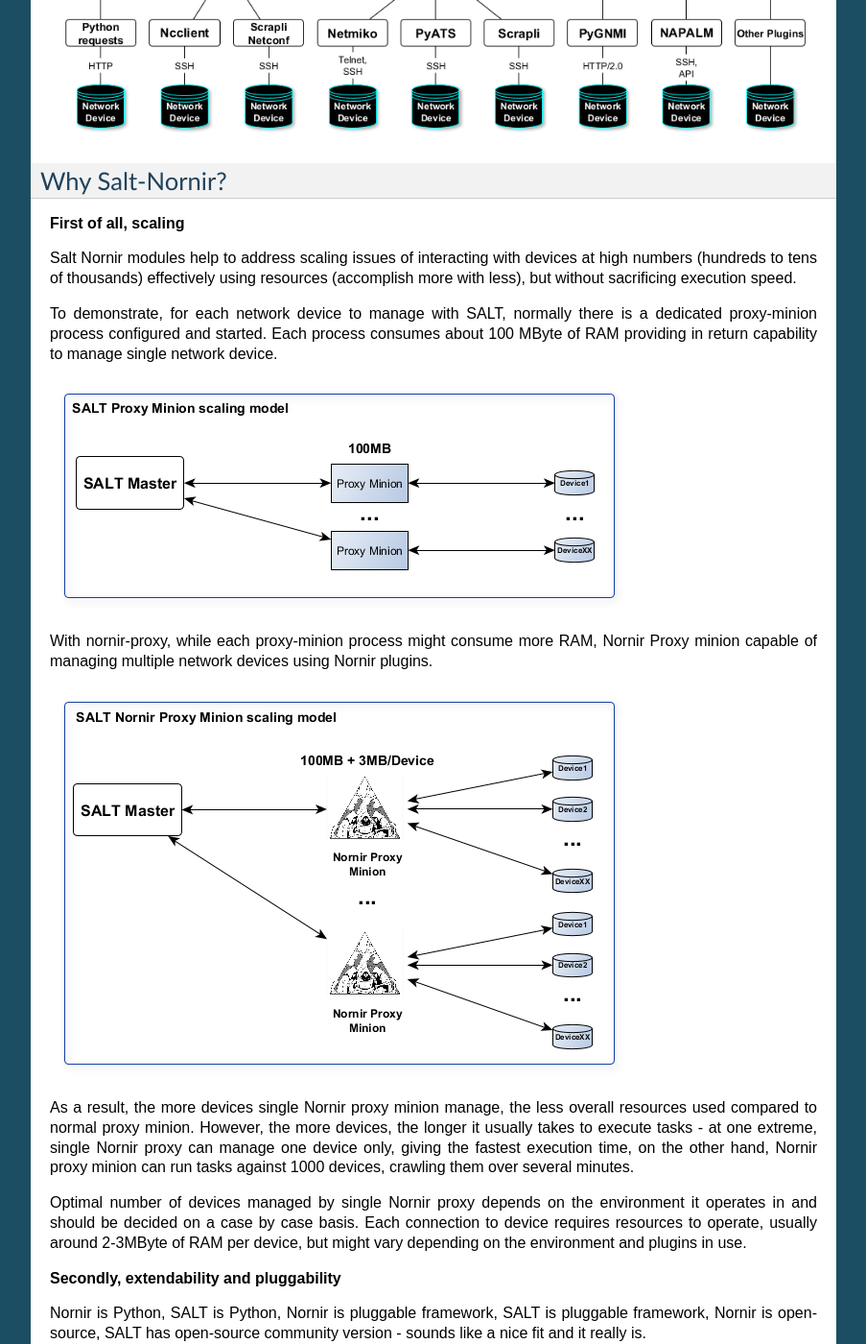
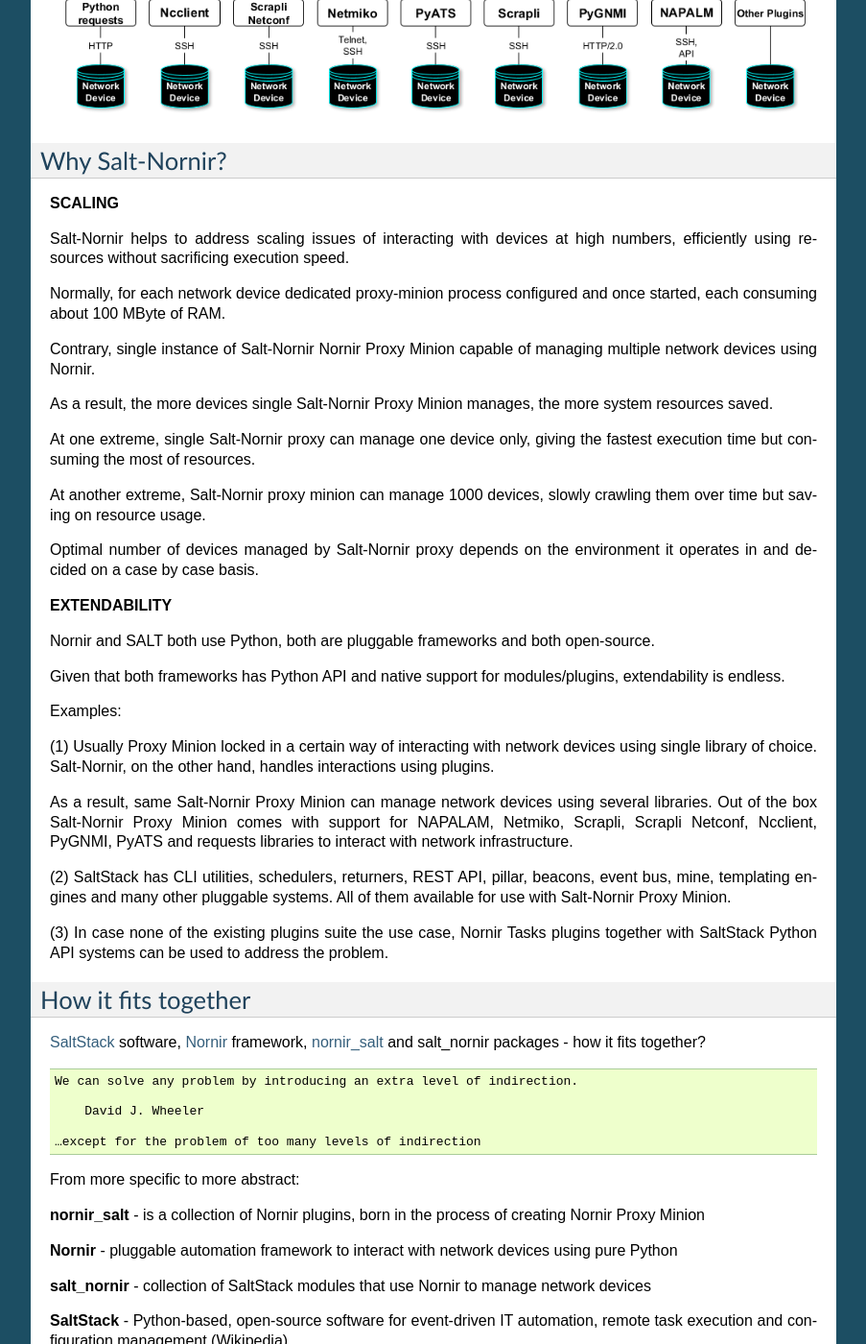
Before and after one commit to dmulyalin/salt-nornir, a Sphinx documentation site: the page built from docs/source/Overview.rst, in a window 1280 px wide and 1400 px high, scrolled down 572 px. Shown: the whole window at 96% size, without its empty margins (198-1101 px from the left). Built offline with Sphinx 7.4.7, drawn with Linux system fonts in a browser that asks for light colours; some of the changed text lies outside the part shown.

Commit message:
updated docs overview, updated inter process communication diagram with new architecture

```diff
--- a/docs/source/Overview.rst
+++ b/docs/source/Overview.rst
@@ -1,60 +1,59 @@
 Overview
 ########
 
-Nornir Proxy Minion is a collection of SaltStack modules and Nornir Plugins to
-interact with network devices using SaltStack command line interface utilities
-and Python API.
+Salt-Nornir is a `SaltStack Proxy Minion <https://saltproject.io/>`_ built for
+Network Automation using `Nornir framework <https://nornir.readthedocs.io/>`_.
 
 .. image:: ./_images/Nornir_proxy_minion_architecture_v2.png
 
 Why Salt-Nornir?
 ================
 
-**First of all, scaling**
+**SCALING**
 
-Salt Nornir modules help to address scaling issues of interacting with devices at high numbers
-(hundreds to tens of thousands) effectively using resources (accomplish more with less), but
-without sacrificing execution speed.
+Salt-Nornir helps to address scaling issues of interacting with devices at high numbers,
+efficiently using resources without sacrificing execution speed.
 
-To demonstrate, for each network device to manage with SALT, normally there is a
-dedicated proxy-minion process configured and started. Each process consumes about
-100 MByte of RAM providing in return capability to manage single network device.
+Normally, for each network device dedicated proxy-minion process configured
+and once started, each consuming about 100 MByte of RAM.
 
-.. image:: ./_images/overview_usual_proxy-minion_architecture.png
+Contrary, single instance of Salt-Nornir Nornir Proxy Minion capable of managing multiple
+network devices using Nornir.
 
-With nornir-proxy, while each proxy-minion process might consume more RAM, Nornir Proxy minion
-capable of managing multiple network devices using Nornir plugins.
+As a result, the more devices single Salt-Nornir Proxy Minion manages, the more system
+resources saved.
 
-.. image:: ./_images/overview_nornir_proxy-minion_architecture.png
+At one extreme, single Salt-Nornir proxy can manage one device only, giving the fastest
+execution time but consuming the most of resources.
 
-As a result, the more devices single Nornir proxy minion manage, the less overall resources
-used compared to normal proxy minion. However, the more devices, the longer it usually takes
-to execute tasks - at one extreme, single Nornir proxy can manage one device only, giving the
-fastest execution time, on the other hand, Nornir proxy minion can  run tasks against 1000
-devices, crawling them over several minutes.
+At another extreme, Salt-Nornir proxy minion can manage 1000 devices, slowly crawling
+them over time but saving on resource usage.
 
-Optimal number of devices managed by single Nornir proxy depends on the environment it operates in
-and should be decided on a case by case basis. Each connection to device requires resources to operate,
-usually around 2-3MByte of RAM per device, but might vary depending on the environment and plugins in use.
+Optimal number of devices managed by Salt-Nornir proxy depends on the environment it operates
+in and decided on a case by case basis.
 
-**Secondly, extendability and pluggability**
+**EXTENDABILITY**
 
-Nornir is Python, SALT is Python, Nornir is pluggable framework, SALT is pluggable
-framework, Nornir is open-source, SALT has open-source community version - sounds like a nice fit
-and it really is.
+Nornir and SALT both use Python, both are pluggable frameworks and both open-source.
 
-Given that both frameworks can expose themselves using Python and support modules/plugins,
-extendability is endless. Several examples:
+Given that both frameworks has Python API and native support for modules/plugins, extendability
+is endless.
 
-(1) Conventional Proxy Minion locked in a certain way of interacting with network
-devices, normally using single library of choice. Nornir, on the other hand, handles interactions
-via plugins. As a result same Nornir Proxy minion can use several plugins to interact with devices.
-As of now Norir Proxy Minion supports NAPALAM, Netmiko, Scrapli, Scrapli Netconf, Ncclient, PyGNMI
-and Python requests in addition to any other plugins that Nornir.
+Examples:
+
+(1) Usually Proxy Minion locked in a certain way of interacting with network devices using
+single library of choice. Salt-Nornir, on the other hand, handles interactions using plugins.
+
+As a result, same Salt-Nornir Proxy Minion can manage network devices using several libraries.
+Out of the box Salt-Nornir Proxy Minion comes with support for NAPALAM, Netmiko, Scrapli, Scrapli
+Netconf, Ncclient, PyGNMI, PyATS and requests libraries to interact with network infrastructure.
 
 (2) SaltStack has CLI utilities, schedulers, returners, REST API, pillar, beacons, event bus, mine,
-templating engines systems and many other pluggable systems. All of them available for use with
-Nornir Proxy Minion.
+templating engines and many other pluggable systems. All of them available for use with Salt-Nornir
+Proxy Minion.
+
+(3) In case none of the existing plugins suite the use case, Nornir Tasks plugins together with
+SaltStack Python API systems can be used to address the problem.
 
 How it fits together
 ====================
@@ -88,31 +87,25 @@
 How it works
 ============
 
-Wrapping Nornir in Salt Proxy Minion allows to run jobs against multiple endpoints. As a result, single
-proxy process can deliver configuration or retrieve state from multiple devices using various
-connection methods.
+Wrapping Nornir in Salt Proxy Minion allows to run jobs against multiple devices. Single proxy
+process can apply configuration or retrieve devices' state using Nornir plugins.
 
-Nornir Proxy supports devices' long running connections and shares access to devices with child
-processes. To facilitate efficient use of connection resources, proxy-minion designed to use queues for
-inter-process jobs communication.
+Salt-Nornir Proxy Minion controls and enables shared access to network devices resources using
+queues for child and main processes communication.
 
-This architecture helps avoid these problems:
+.. image:: ./_images/nornir_proxy_inter_process_communication_v1.png
 
-* If no long running connections exists to devices, each new task creates dedicated connections to devices, increasing overall execution time
-* Increase in the number of connections increases load on AAA system (Tacacs, Radius) as more tasks result in more authentication requests from devices
-
-.. image:: ./_images/nornir_proxy_inter_process_communication_v0.png
-
-Above architecture prone to these **drawbacks**:
+Above architecture assumes:
 
 * Double targeting required to narrow down tasks execution to a subset of hosts
-* In addition to knowing how pillar works, one will have to know how `Nornir inventory <https://nornir.readthedocs.io/en/3.0.0/tutorial/inventory.html>`_ structured to use
-  it effectively, as Nornir inventory integrated in proxy-minion pillar
-* Tasks executed sequentially one after another, if a lot of tasks scheduled simultaneously, they will consume resource waiting to execute
+* In addition to knowing how pillar works, one need to know how `Nornir inventory <https://nornir.readthedocs.io/en/3.0.0/tutorial/inventory.html>`_
+  structured, as Nornir inventory integrated with proxy-minion pillar
 
-To address double targeting, Nornir filtering capabilities utilized using additional filtering functions, reference nornir-salt module
-`FFun function <https://nornir-salt.readthedocs.io/en/latest/Functions/FFun.html>`_ for more information. But in short,
-have to use ``Fx`` parameters to filter hosts, for example::
+To address double targeting, Salt-Nornir comes with filtering functions, refer to Nornir-Salt
+`FFun functions <https://nornir-salt.readthedocs.io/en/latest/Functions/FFun.html>`_ for details.
+Filter functions use ``Fx`` Salt CLI arguments to filter hosts.
+
+For example::
 
     # target only IOL1 and IOL2 hosts:
     salt nrp1 nr.cli "show clock" FB="IOL[12]"
@@ -135,7 +128,7 @@
 capability to log or restart process in response to consuming too much memory can
 be helpful in extreme cases like bugs in new software releases.
 
-2. **Stale child processes**. During nornir proxy minion testing was detected that some
+2. **Stale child processes**. During Nornir proxy minion testing was detected that some
 child processes started to execute tasks might stuck for unknown reason. Probably
 bug of some sort. That usually leads to child process running indefinitely, consuming
 system resources and task never been completed. To mitigate that problem, watchdog
```
Also changed, not shown: docs/source/_images/nornir_proxy_inter_process_communication_v0.png (deleted), docs/source/_images/nornir_proxy_inter_process_communication_v1.png (added), 2 other files.
